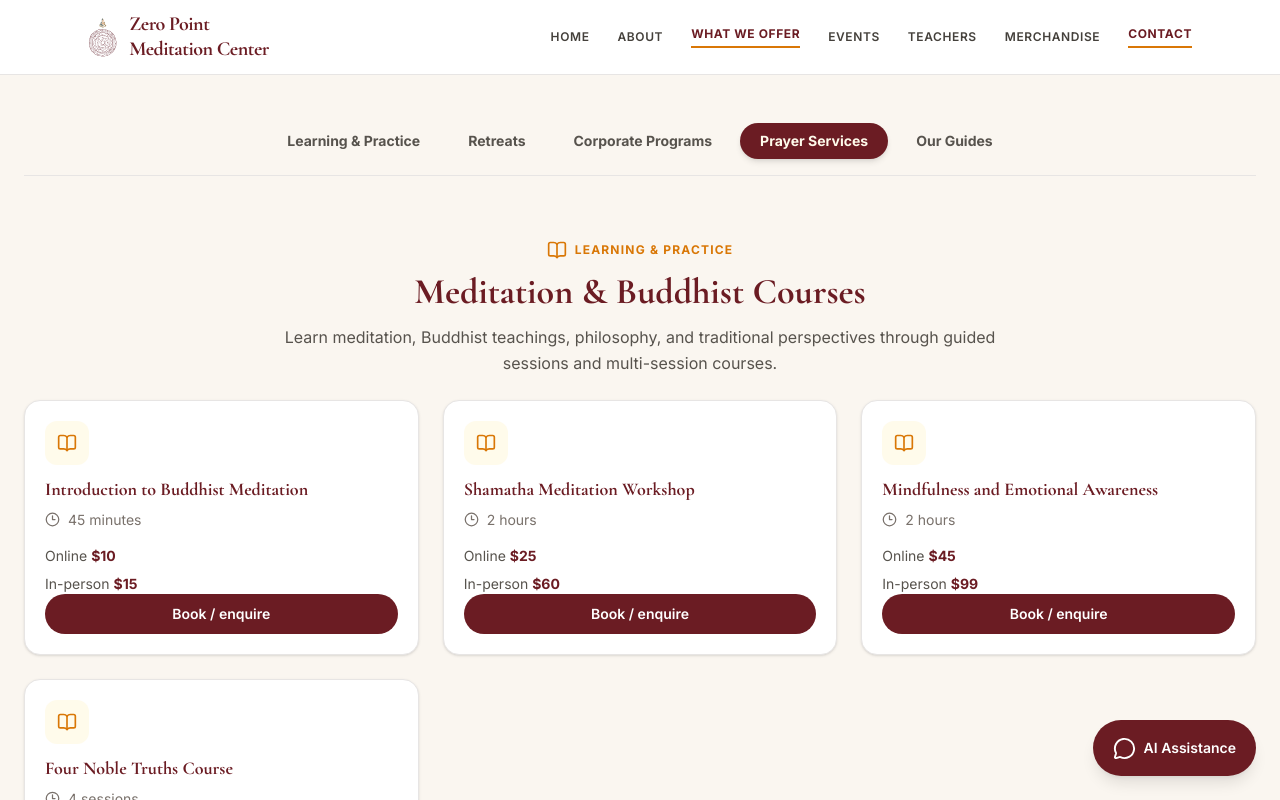
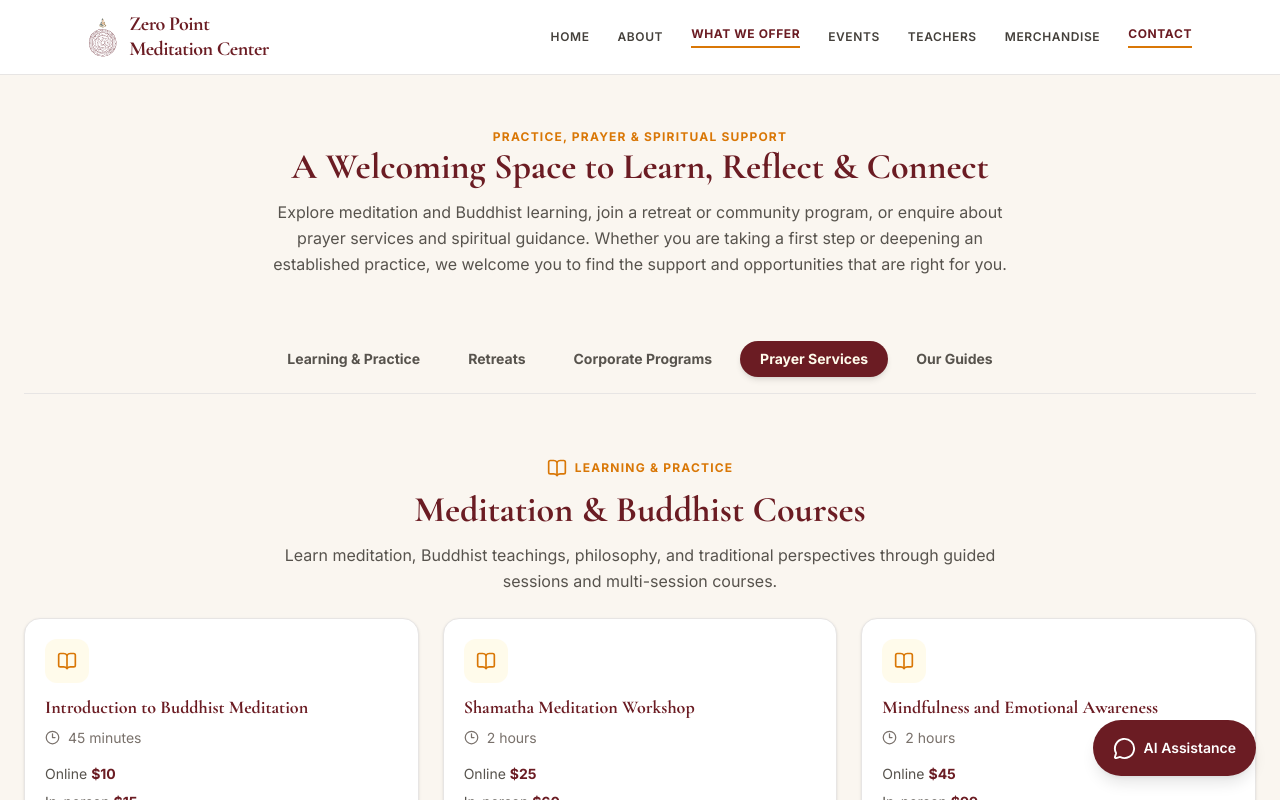
Before and after one commit to sherpaten/Zero-Point-Meditation-Center, a React (Vite) app in the folder zero-point-meditation/: page /services in a window 1280 px wide. Shown: the top 800 px of the page. Built offline with nearby package versions, Linux system fonts and the light colour scheme.

Commit message:
Add welcoming overview to ZPMC services page

```diff
--- a/zero-point-meditation/src/pages/Services.jsx
+++ b/zero-point-meditation/src/pages/Services.jsx
@@ -107,6 +107,14 @@ export default function Services() {
         <meta name="twitter:description" content="Explore prayer ceremonies, Buddhist meditation courses, retreats, and workplace programs offered by Zero Point Meditation Center." />
       </Helmet>
 
+      <section aria-label="About our services" className="mx-auto max-w-3xl space-y-3 text-center">
+        <span className="text-buddhist-gold text-xs font-bold uppercase tracking-widest">Practice, prayer & spiritual support</span>
+        <h1 className="font-serif text-3xl sm:text-4xl font-bold text-buddhist-burgundy">A Welcoming Space to Learn, Reflect & Connect</h1>
+        <p className="text-sm sm:text-base leading-relaxed text-stone-600">
+          Explore meditation and Buddhist learning, join a retreat or community program, or enquire about prayer services and spiritual guidance. Whether you are taking a first step or deepening an established practice, we welcome you to find the support and opportunities that are right for you.
+        </p>
+      </section>
+
       <nav aria-label="Navigate service categories" className="flex justify-center gap-2 border-b border-stone-200 pb-4 flex-wrap">
         <div className="flex justify-center gap-2 flex-wrap">
           {[
```
